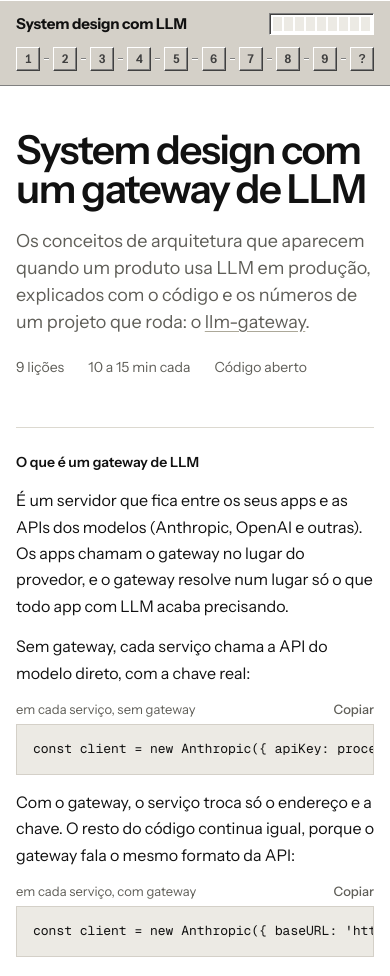
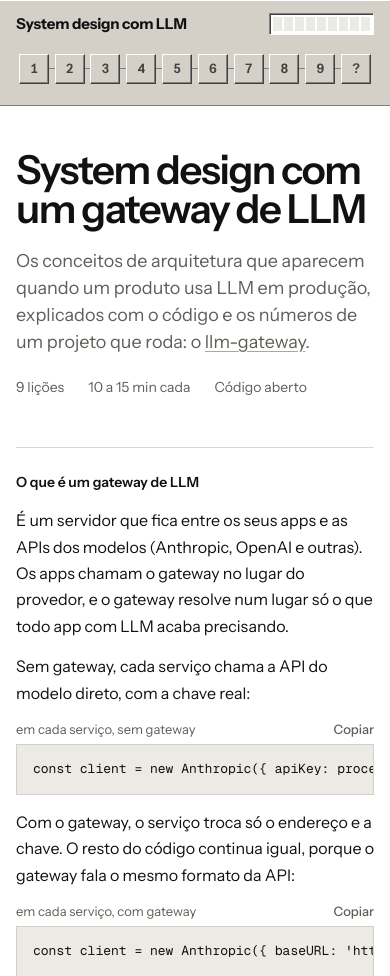
Before and after one commit to nicomsz/llm-gateway, a website: page guia/index.html in a window 390 px wide. Shown: the top 976 px of the page. Drawn offline with nearby package versions, Linux system fonts and the light colour scheme.

Commit message:
Guia: números do topo com área de toque de 44 px no celular

```diff
--- a/guia/index.html
+++ b/guia/index.html
@@ -65,7 +65,8 @@ code { font-size: 0.86em; background: var(--surface); padding: 1.5px 5px; border
   border: 1px solid; border-color: var(--hi) var(--dark) var(--dark) var(--hi); box-shadow: inset -1px -1px 0 var(--shadow);
   font-size: 12px; font-weight: 600; line-height: 1; font-variant-numeric: tabular-nums;
 }
-.route a:hover .dot { color: var(--ink); }
+@media (hover: hover) { .route a:hover .dot { color: var(--ink); } }
+.route a { -webkit-tap-highlight-color: transparent; touch-action: manipulation; }
 .route a[data-s="partial"] .dot { color: var(--ink); outline: 1px dotted var(--ink); outline-offset: -5px; }
 .route a[data-s="done"] .dot {
   background: var(--hi); color: var(--ink); font-weight: 700;
@@ -267,6 +268,15 @@ dl.what dd:last-child { margin-bottom: 0; }
   .bar { flex-wrap: wrap; gap: 10px 16px; padding: 12px 16px 14px; }
   .brand { margin-right: auto; }
   .route { order: 5; flex-basis: 100%; max-width: none; margin: 0; }
+  /* no celular, cada número ocupa uma célula de largura igual e 44 px de altura: o toque cai sempre
+     no número mais próximo, e a linha entre eles fica atrás, sem ser parte de nenhum link */
+  .route {
+    display: grid; grid-template-columns: repeat(10, minmax(0, 1fr));
+    background: linear-gradient(var(--shadow), var(--shadow)) center / calc(100% - 30px) 1px no-repeat;
+  }
+  .route a, .route a:last-child { flex: none; justify-content: center; min-height: 44px; }
+  .route a::after { display: none; }
+  .dot { width: 30px; height: 30px; font-size: 13px; }
   main { padding: 44px 16px 72px; }
   .view { gap: 36px; }
   section { grid-template-columns: minmax(0, 1fr); row-gap: 14px; padding-top: 22px; }
```
